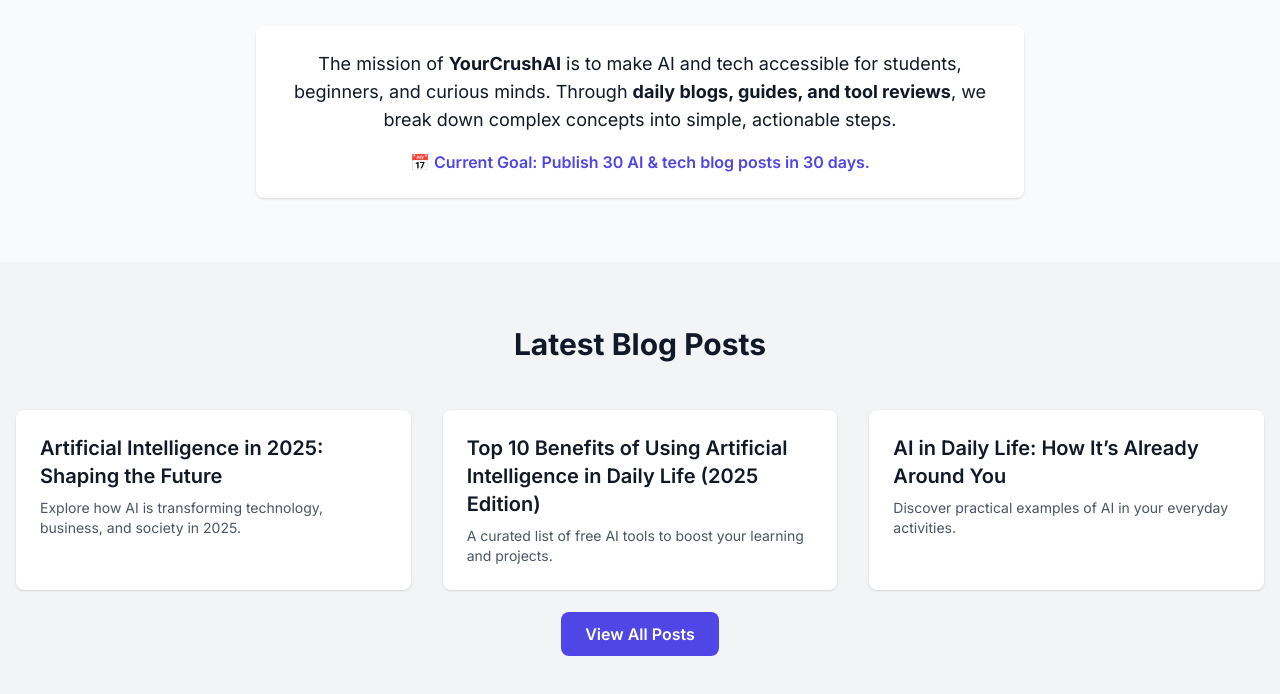
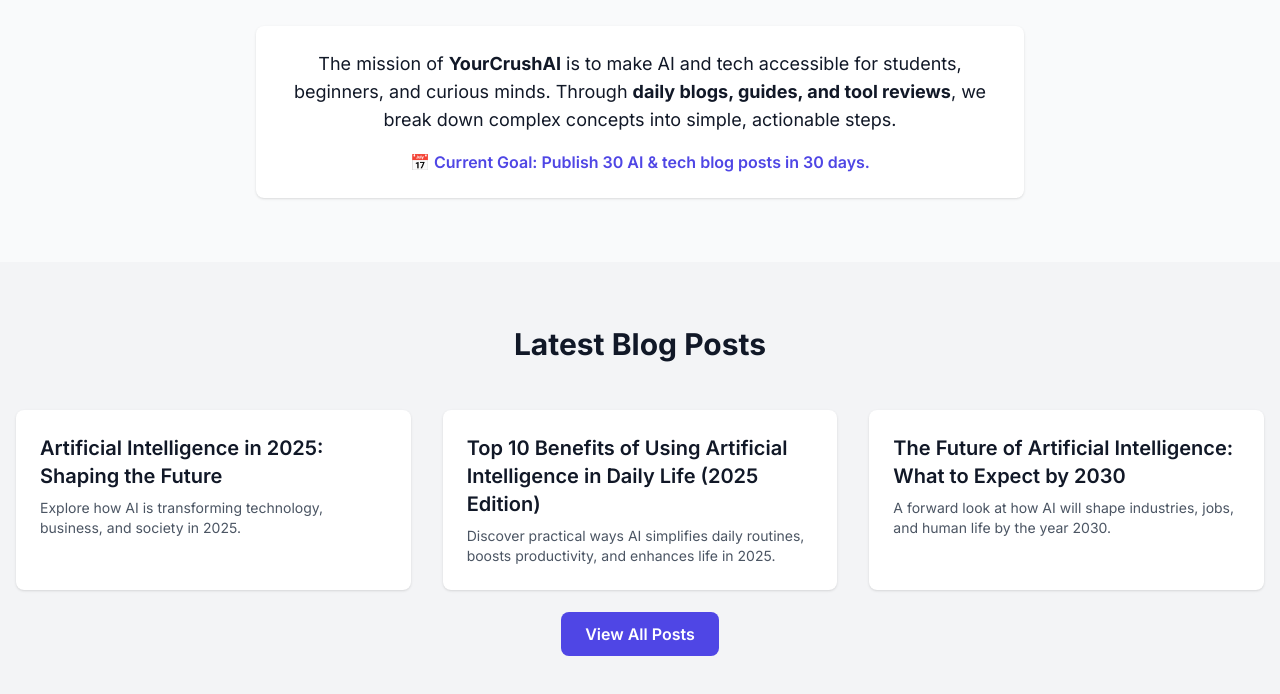
Before and after one commit to codewithshreyash1/myWeb, a plain HTML site: page index.html in a window 1280 px wide. Shown: the part 442-1136 px from the top of the page. Drawn offline with nearby package versions, Linux system fonts and the light colour scheme.

Commit message:
changes in blogs

```diff
--- a/index.html
+++ b/index.html
@@ -118,11 +118,11 @@
         </a>
         <a href="day2-benefits-of-ai.html" class="block bg-white p-6 rounded-lg shadow hover:shadow-lg transition">
           <h3 class="text-lg sm:text-xl font-semibold mb-2">Top 10 Benefits of Using Artificial Intelligence in Daily Life (2025 Edition)</h3>
-          <p class="text-sm text-gray-600">A curated list of free AI tools to boost your learning and projects.</p>
+          <p class="text-sm text-gray-600">Discover practical ways AI simplifies daily routines, boosts productivity, and enhances life in 2025.</p>
         </a>
         <a href="thirdday.html" class="block bg-white p-6 rounded-lg shadow hover:shadow-lg transition">
-          <h3 class="text-lg sm:text-xl font-semibold mb-2">AI in Daily Life: How It’s Already Around You</h3>
-          <p class="text-sm text-gray-600">Discover practical examples of AI in your everyday activities.</p>
+          <h3 class="text-lg sm:text-xl font-semibold mb-2">The Future of Artificial Intelligence: What to Expect by 2030</h3>
+          <p class="text-sm text-gray-600">A forward look at how AI will shape industries, jobs, and human life by the year 2030.</p>
         </a>
       </div>
       <div class="text-center mt-8">
```
